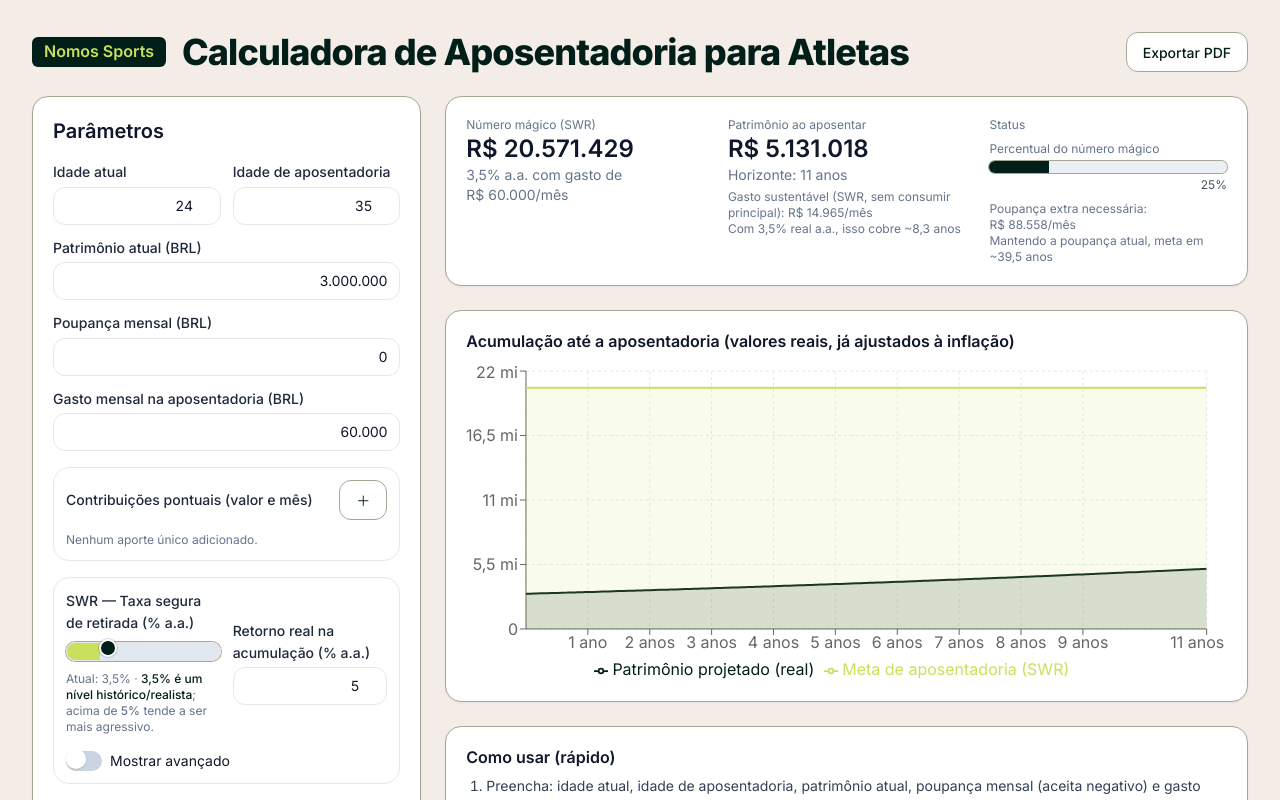
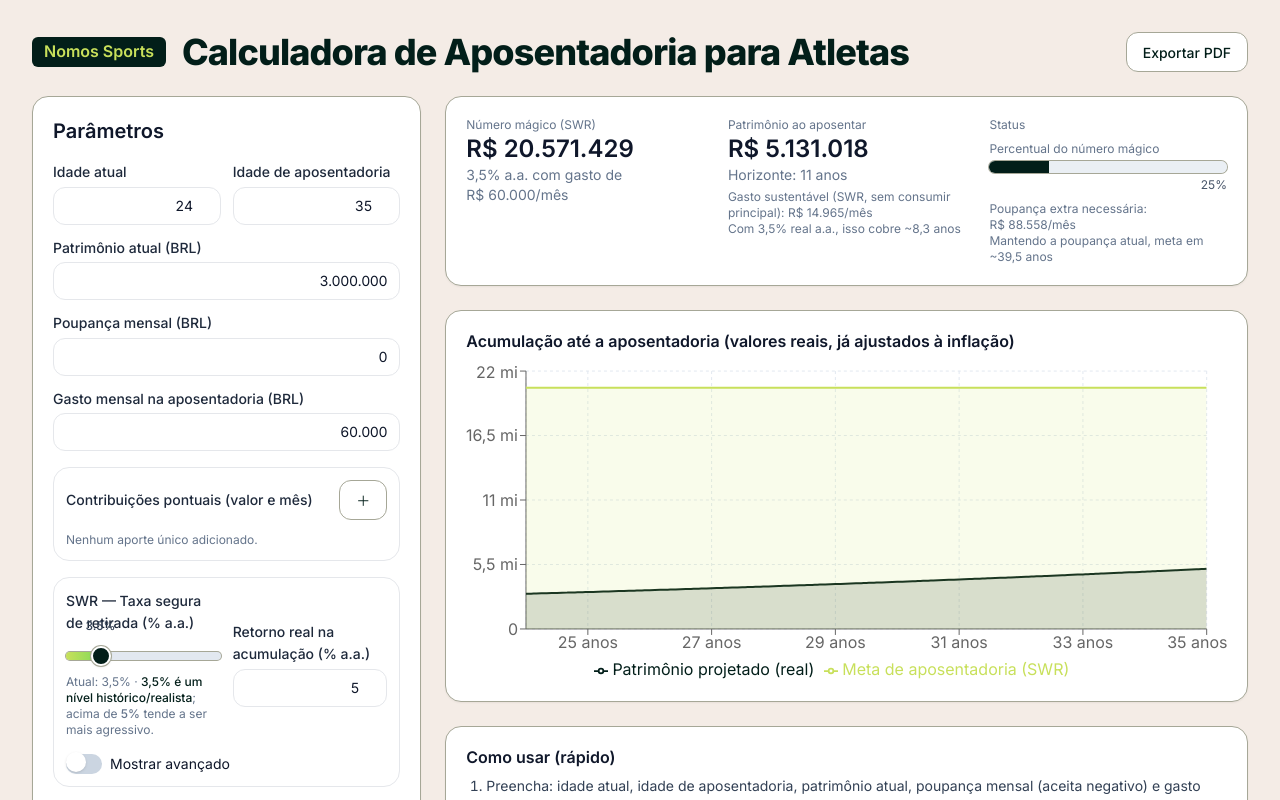
Before and after one commit to erikpajunknomos/calculadora-aposentadoria, a React (Vite) app: page / in a window 1280 px wide. Shown: the top 800 px of the page. Built offline with nearby package versions, Linux system fonts and the light colour scheme; the HTML template or start-up script is replaced by a standard one.

Commit message:
Update App.tsx

```diff
--- a/src/App.tsx
+++ b/src/App.tsx
@@ -58,29 +58,30 @@ const Button: React.FC<{
   </button>
 );
 
-/* ===== Slider de SWR com preenchimento alinhado ao centro do knob =====
-   - Mede a largura real do trilho e calcula o fim do preenchimento no centro do knob.
-   - Thumb padrão: 18px (ver index.css). Se mudar lá, ajuste THUMB_PX aqui. */
-const THUMB_PX = 18;
-
-const Slider: React.FC<{
+/* ========= Slider de SWR (custom) =========
+   - trilho desenhado em divs
+   - preenchimento verde até o CENTRO do knob
+   - knob estilizado
+   - range invisível captura mouse/teclado (acessível)
+*/
+const SwrSlider: React.FC<{
   value: number;
   min: number;
   max: number;
   step: number;
   onChange: (n: number) => void;
 }> = ({ value, min, max, step, onChange }) => {
-  const ref = useRef<HTMLInputElement>(null);
+  const wrapRef = useRef<HTMLDivElement>(null);
   const [w, setW] = useState(0);
+
   useEffect(() => {
-    const el = ref.current;
+    const el = wrapRef.current;
     const measure = () => setW(el?.offsetWidth ?? 0);
     measure();
     window.addEventListener("resize", measure);
-    const ro = ("ResizeObserver" in window)
-      ? new ResizeObserver(measure)
-      : null;
-    ro?.observe(el as Element);
+    const ro =
+      "ResizeObserver" in window ? new ResizeObserver(measure) : null;
+    if (el && ro) ro.observe(el);
     return () => {
       window.removeEventListener("resize", measure);
       ro?.disconnect();
@@ -88,25 +89,51 @@ const Slider: React.FC<{
   }, []);
 
   const t = Math.max(0, Math.min(1, (value - min) / (max - min)));
-  // posição do centro do thumb: thumb/2 + (w - thumb) * t
-  const center = w > 0 ? (THUMB_PX / 2 + (w - THUMB_PX) * t) : w * t;
-  const fillPct = w > 0 ? (center / w) * 100 : t * 100;
+  const thumb = 20; // diâmetro visual do knob
+  // posição do centro do knob no trilho
+  const center = w ? thumb / 2 + (w - thumb) * t : 0;
+  const fill = Math.max(thumb / 2, Math.min(center, w)); // preenchimento até o centro
 
   return (
+    <div className="relative select-none">
+      <div ref={wrapRef} className="relative h-7">
+        {/* trilho base */}
+        <div className="absolute left-0 right-0 top-1/2 -translate-y-1/2 h-2 rounded-full bg-slate-200 ring-1 ring-[var(--brand-gray)]" />
+        {/* preenchimento */}
+        <div
+          className="absolute left-0 top-1/2 -translate-y-1/2 h-2 rounded-full"
+          style={{
+            width: `${fill}px`,
+            background:
+              "linear-gradient(90deg, var(--brand-lime) 0%, #7ed957 100%)",
+          }}
+        />
+        {/* knob */}
+        <div
+          className="absolute -translate-x-1/2 top-1/2 -translate-y-1/2 h-5 w-5 rounded-full bg-[var(--brand-dark)] border-2 border-white shadow ring-1 ring-[var(--brand-gray)]"
+          style={{ left: `${center}px` }}
+        />
+        {/* tooltip */}
+        <div
+          className="absolute -translate-x-1/2 -top-6 text-xs font-medium text-slate-700"
+          style={{ left: `${center}px` }}
+        >
+          {value.toFixed(1)}%
+        </div>
+
+        {/* input invisível (acessível) */}
         <input
-      ref={ref}
           type="range"
+          aria-label="SWR (taxa segura de retirada)"
+          className="absolute inset-0 opacity-0 cursor-pointer"
           value={value}
           min={min}
           max={max}
           step={step}
           onChange={(e) => onChange(Number(e.target.value))}
-      className="w-full h-[8px] rounded-full appearance-none ring-1 ring-[var(--brand-gray)]"
-      style={{
-        background: `linear-gradient(to right, var(--brand-lime) ${fillPct}%, #e2e8f0 ${fillPct}%)`,
-      }}
-      aria-label="SWR (taxa segura de retirada)"
         />
+      </div>
+    </div>
   );
 };
 
@@ -460,7 +487,7 @@ export default function App() {
     return Infinity;
   }, [targetWealth, currentWealth, monthlySaving, lumpSums, monthlyReal]);
 
-  // gráfico: mantemos os dados em meses e formatamos ticks como ANOS
+  // gráfico: dados em meses; ticks formatados como IDADE (começa pela idade atual)
   const chartData = useMemo(
     () =>
       accumulation.map((row) => ({
@@ -472,8 +499,9 @@ export default function App() {
   );
 
   const yearTicks = useMemo(() => {
-    const totalYears = Math.max(1, Math.ceil(monthsToRetire / 12));
-    return Array.from({ length: totalYears }, (_, i) => (i + 1) * 12);
+    const totalYears = Math.max(0, Math.ceil(monthsToRetire / 12));
+    // inclui 0 para mostrar a idade atual como primeiro tick
+    return Array.from({ length: totalYears + 1 }, (_, i) => i * 12);
   }, [monthsToRetire]);
 
   function addLump() {
@@ -620,7 +648,7 @@ export default function App() {
                 <div>
                   <Label>SWR — Taxa segura de retirada (% a.a.)</Label>
                   <div className="mt-2">
-                    <Slider
+                    <SwrSlider
                       value={swrPct}
                       onChange={setSwrPct}
                       min={2.5}
@@ -786,7 +814,8 @@ export default function App() {
                       ticks={yearTicks}
                       tickFormatter={(m) => {
                         const anos = Math.round(Number(m) / 12);
-                        return `${anos} ${anos === 1 ? "ano" : "anos"}`;
+                        const idade = age + anos;
+                        return `${idade} anos`;
                       }}
                     />
                     <YAxis
@@ -831,7 +860,7 @@ export default function App() {
                 </li>
                 <li>
                   Ajuste a <strong>SWR</strong> com o slider; o valor atual
-                  aparece logo abaixo. Como referência:{" "}
+                  aparece acima do botão. Como referência:{" "}
                   <strong>3,5% é um nível histórico/realista</strong>, enquanto{" "}
                   <strong>&gt; 5%</strong> tende a ser mais agressivo.
                 </li>
```
Lines whose indentation alone changed are shown as unchanged.
